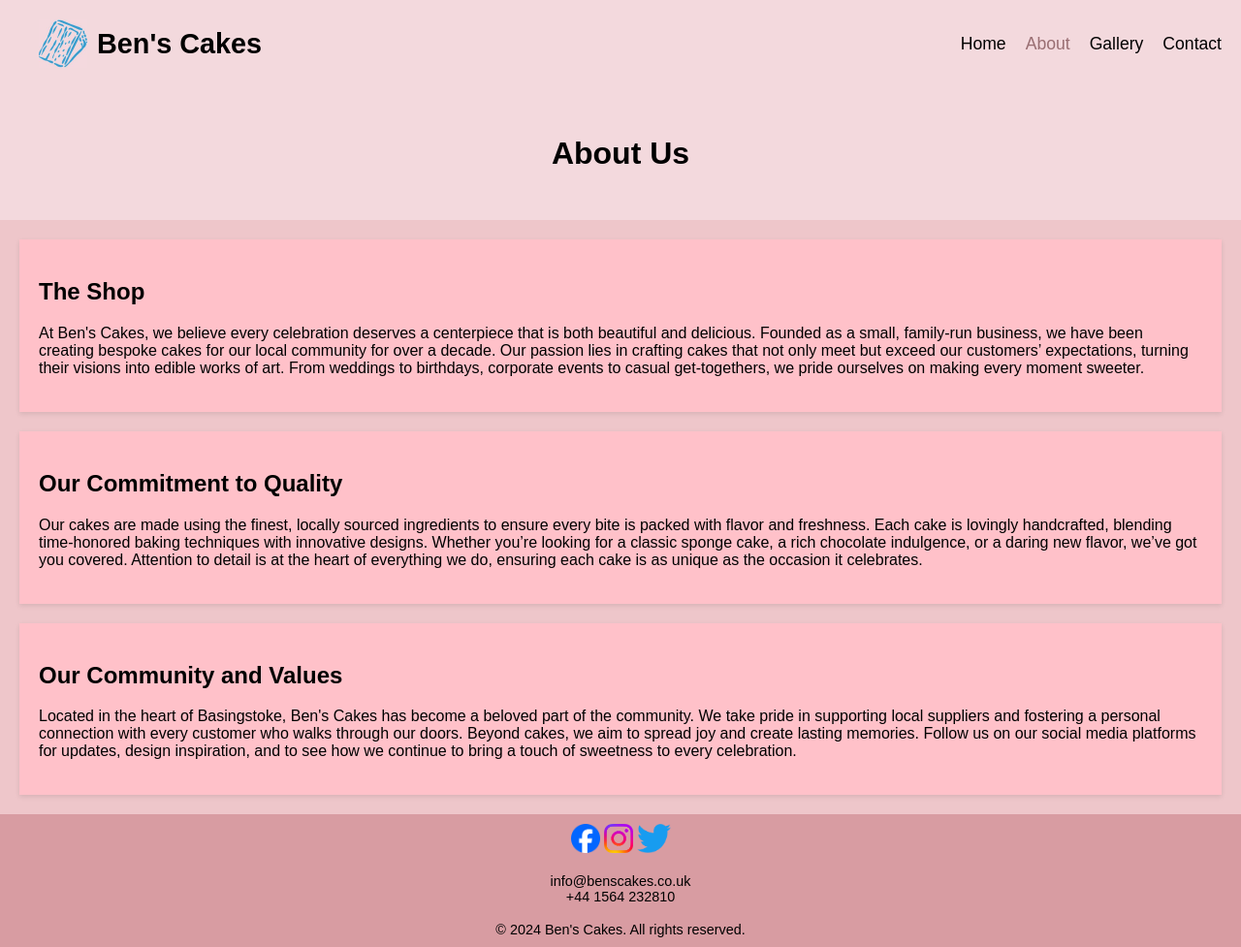
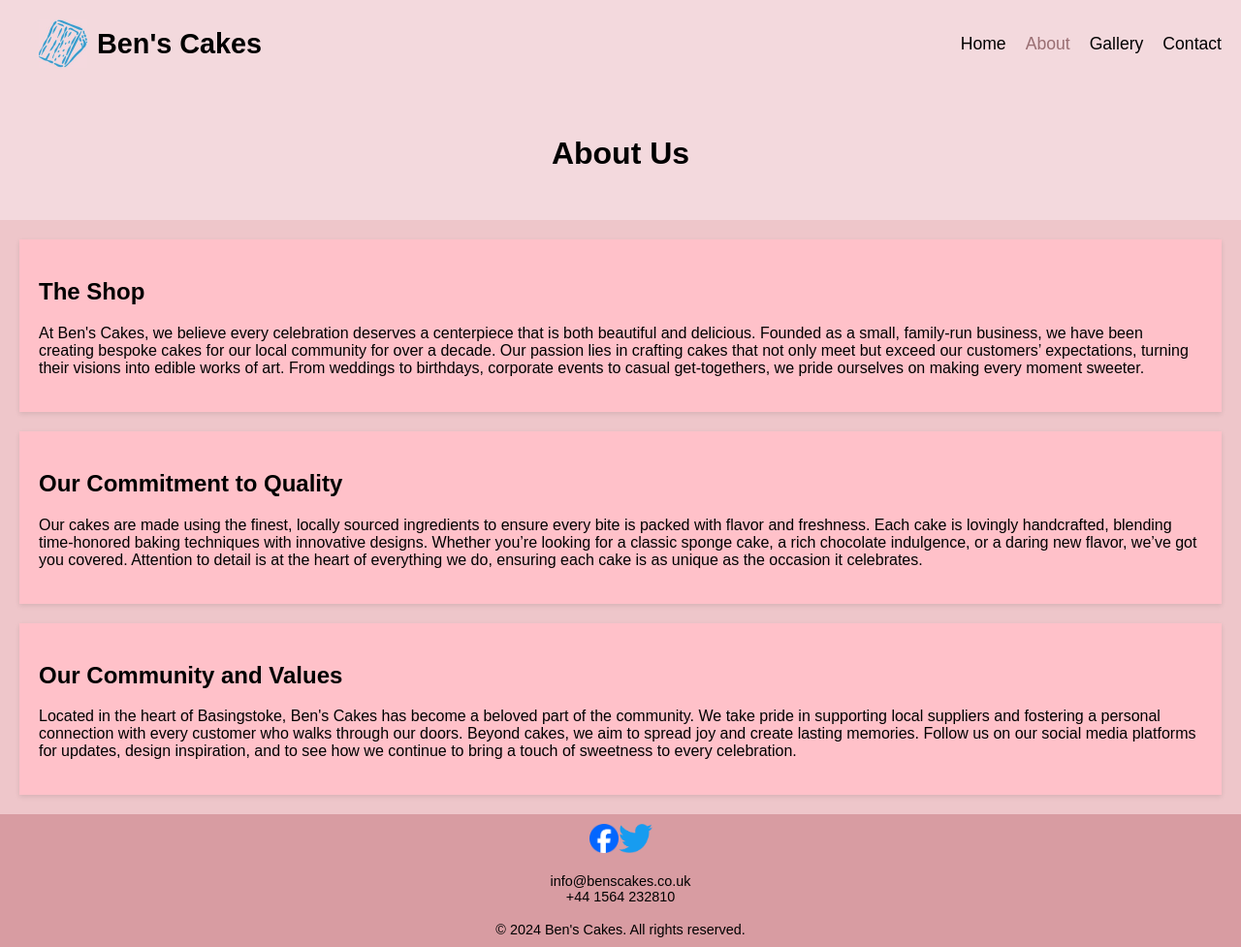
Before and after one commit to MeWhendoot/Ben-s_Cakes, a plain HTML site: page about.html in a window 1280 px wide. Shown: the whole page at 97% size. Drawn offline with Linux system fonts and the light colour scheme.

Commit message:
Commit 10

```diff
--- a/about.html
+++ b/about.html
@@ -60,7 +60,7 @@
     </div>
 
     <footer>
-        <p><a href="https://www.facebook.com"><img src="assets/facebook_logo.jpg" alt="Facebook link" style="width:30px;height:30px;"></a> <a href="https://www.instagram.com"><img src="assets/insta_logo.jpg" alt="Instagram link" style="width:30px;height:30px;"></a> <a href="https://www.twitter.com"><img src="assets/twt_logo.png" alt="Twitter link" style="width:35px;height:30px;"></a></p>
+        <p><a href="https://www.facebook.com"><img src="assets/facebook_logo.jpg" alt="Facebook link" style="width:30px;height:30px;"></a><a href="https://www.twitter.com"><img src="assets/twt_logo.png" alt="Twitter link" style="width:35px;height:30px;"></a></p>
 
         <br>
 
```
Also changed, not shown: contact.html (+1 -1 lines), gallery.html (+1 -1 lines), index.html (+1 -1 lines), success.html (+1 -1 lines).
